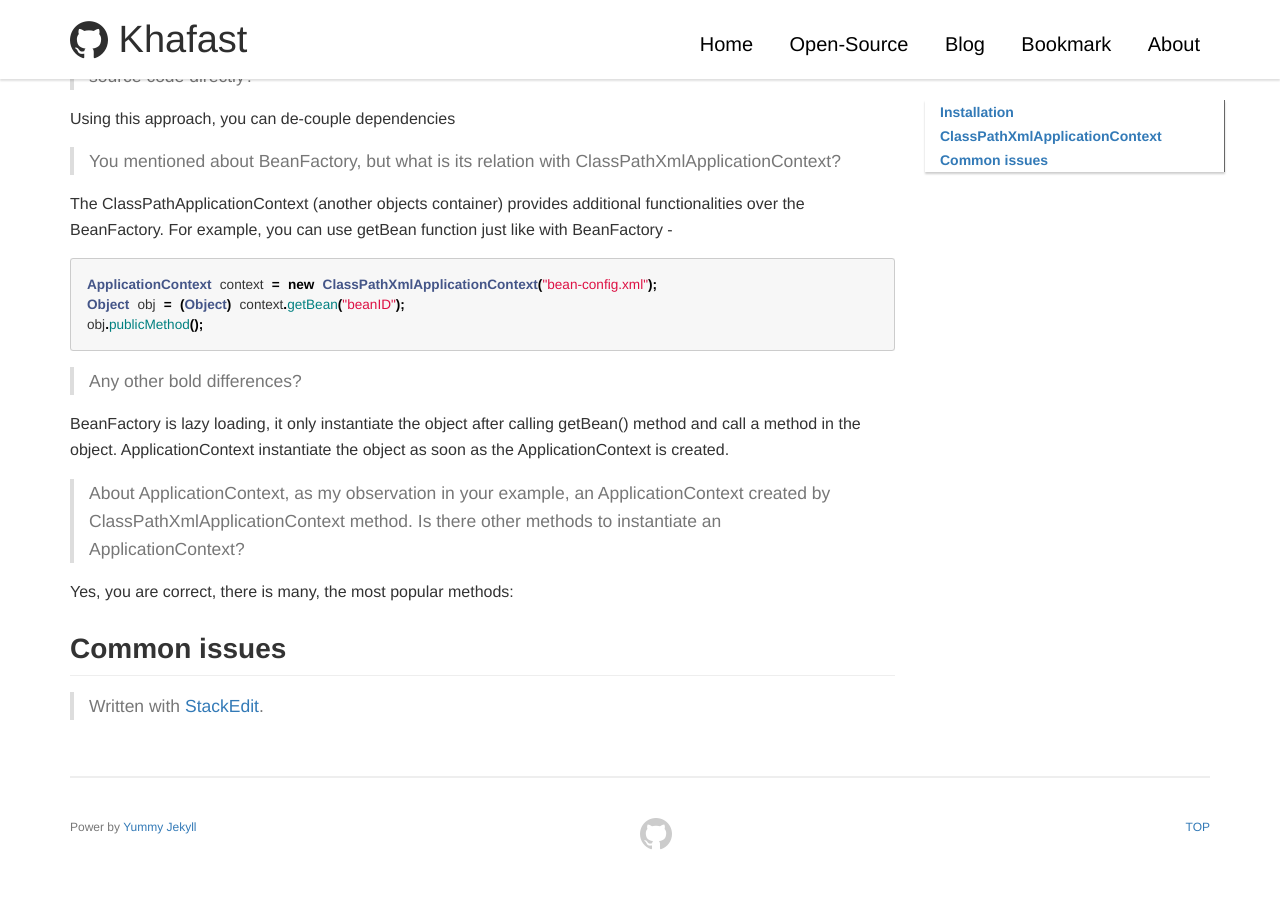
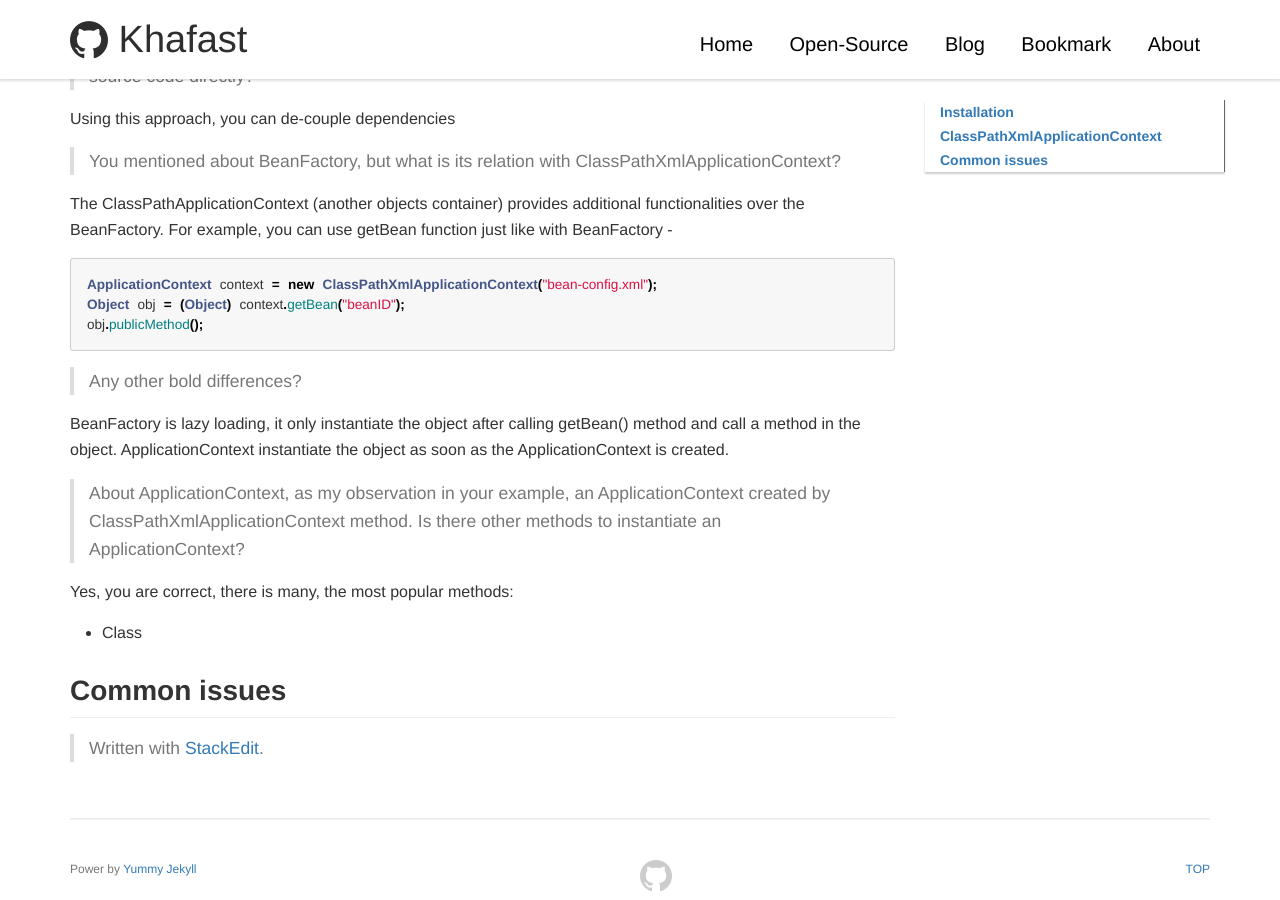
Before and after one commit to khafast/khafast.github.io, a Jekyll site: the page built from _posts/2018/2018-12-22-Overview-Java-Spring-MVC.md, in a window 1280 px wide and 900 px high, scrolled down 878 px. Built offline with Jekyll 4.4.1, drawn with Linux system fonts in a browser that asks for light colours; our own code applies the rules of GitHub Pages for plain Markdown files; comment, search, counter and statistics services are not loaded; before the commit the page ends 1736 px from its top, so only the background shows below that.

Commit message:
_posts/2018/2018-12-22-Overview-Java-Spring-MVC.md updated from https://stackedit.io/

```diff
--- a/_posts/2018/2018-12-22-Overview-Java-Spring-MVC.md
+++ b/_posts/2018/2018-12-22-Overview-Java-Spring-MVC.md
@@ -35,11 +35,12 @@ ApplicationContext instantiate the object as soon as the ApplicationContext is c
 
 Yes, you are correct, there is many, the most popular methods:
 
+- Class
 
 ## Common issues
 
 > Written with [StackEdit](https://stackedit.io/).
 <!--stackedit_data:
-eyJoaXN0b3J5IjpbNTkwMDU2NDUwLC0xODY1MDMxNjQ0LC0xMT
-k2NzE0NzM2LC04NjA1NzAwODcsMTQ2OTcyNzkwOF19
+eyJoaXN0b3J5IjpbMTM2NzE0OTE3MywtMTg2NTAzMTY0NCwtMT
+E5NjcxNDczNiwtODYwNTcwMDg3LDE0Njk3Mjc5MDhdfQ==
 -->
```
